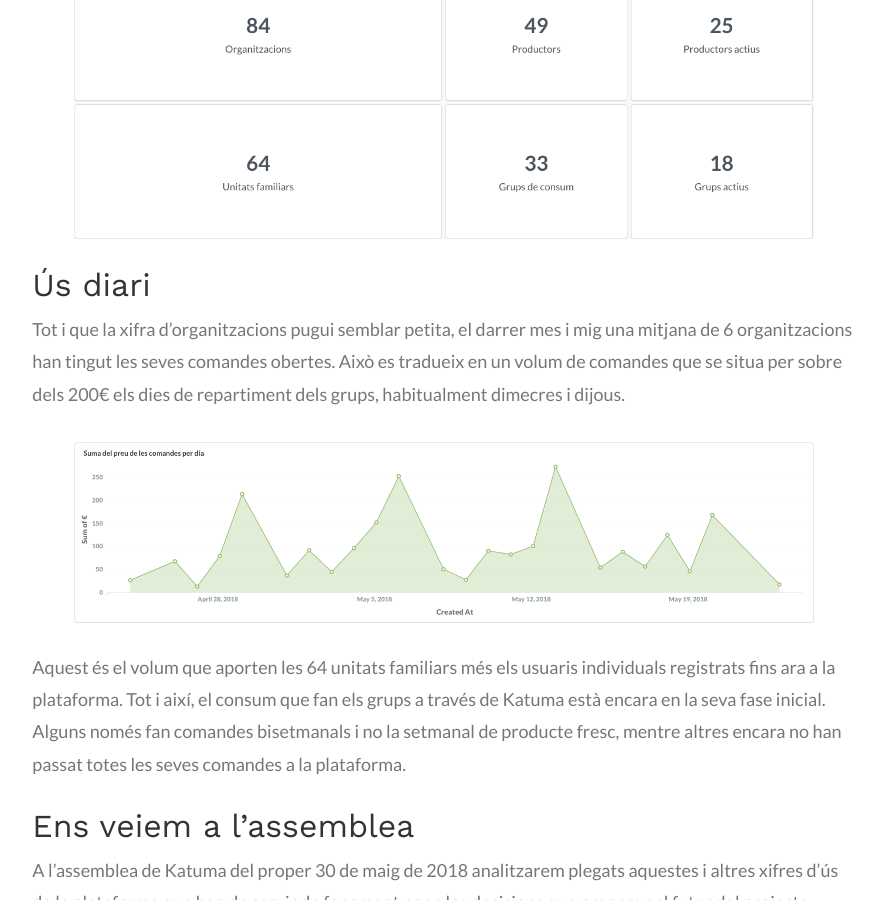
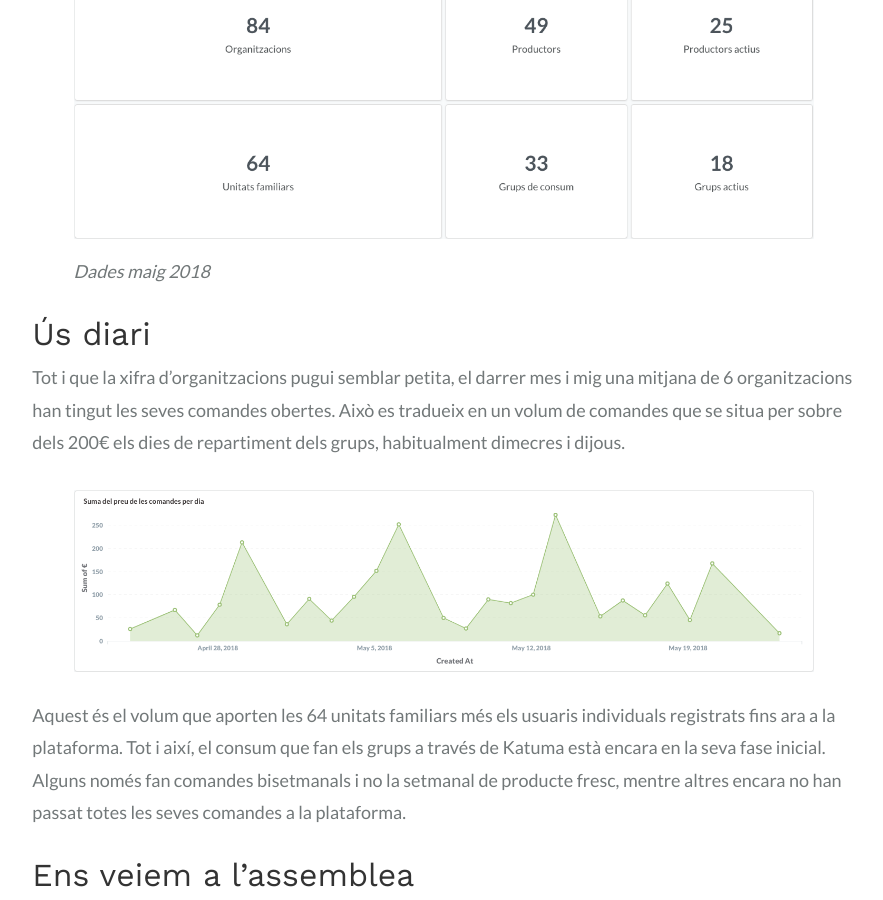
Before and after one commit to coopdevs/coopdevs-old-web, a Jekyll site: the page built from _posts/2018-05-25-katuma-en-xifres.md, in a window 1280 px wide and 900 px high, scrolled down 1584 px. Shown: the whole window, without its empty margins (196-1079 px from the left). Built offline with Jekyll 4.4.1, drawn with Linux system fonts in a browser that asks for light colours.

Commit message:
add date in image footer

```diff
--- a/_posts/2018-05-25-katuma-en-xifres.md
+++ b/_posts/2018-05-25-katuma-en-xifres.md
@@ -19,6 +19,8 @@ La majoria de les organitzacions que no són actives han obert els seus comptes
 És interessant constatar però que hi ha un nombre major de productores que de grups, al contrari de la percepció que tenim els que participem del moviment de grups i cooperatives de consum. Aquest fet coincideix amb la recerca duta a terme per en Ricard Espelt al seu treball [«Consum autogestionat en l’era de la Societat Xarxa. El paper de les TIC en el consum cooperatiu de productes agroalimentaris»](http://www.cooperatives.barcelona/).
 
 ![Absolute numbers](/assets/post_images/2018/absolute_numbers.png){:width="100%"}
+*Dades maig 2018*
+
 
 ## Ús diari
 
```
